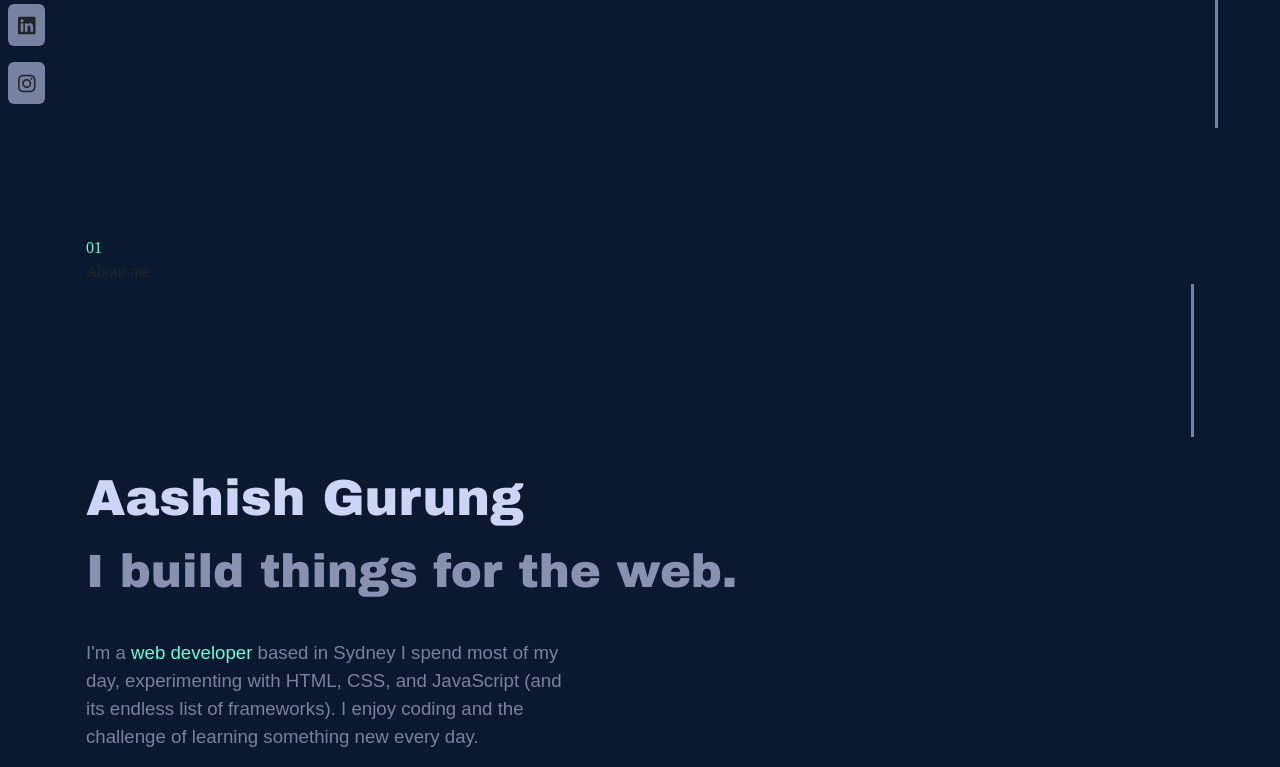
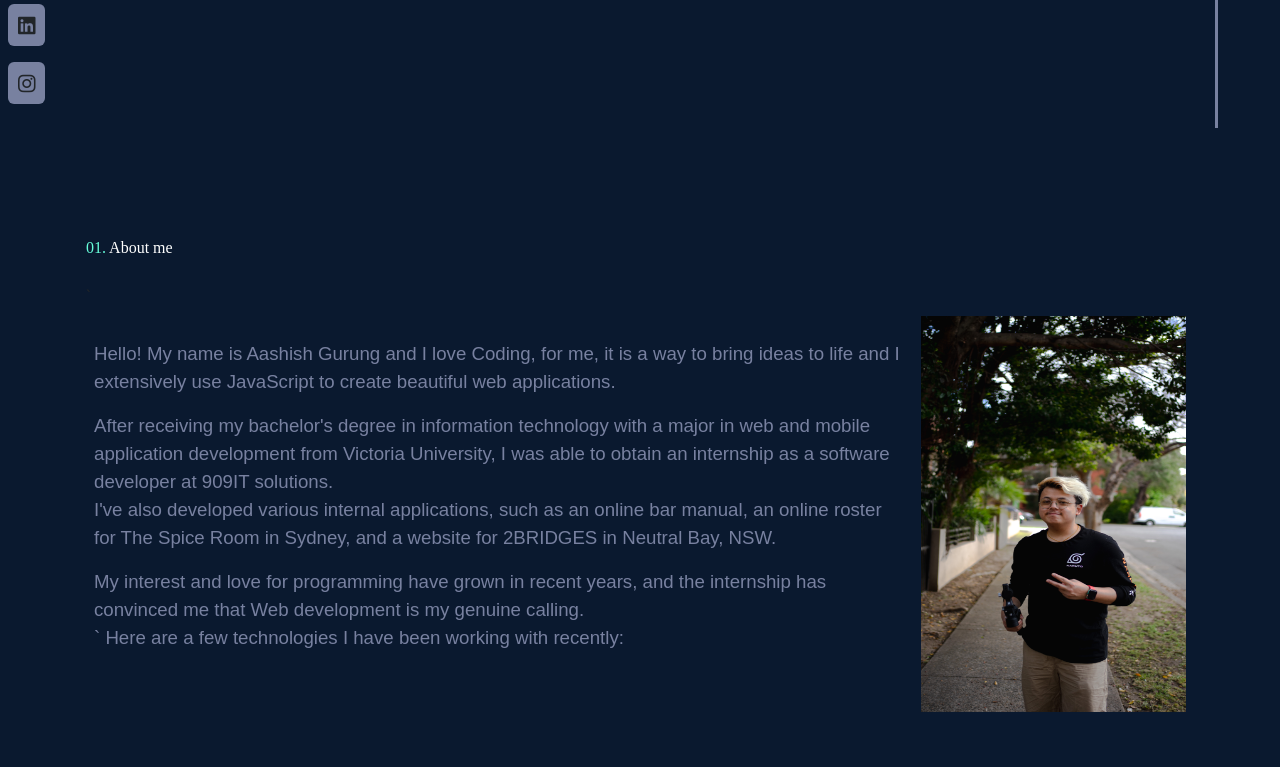
Before and after one commit to atsam10/portfilio, a PHP site: page / in a window 1280 px wide. Shown: the part 656-1423 px from the top of the page. After the commit the page ends 1392 px from the top, so only its background shows below. Run offline with PHP 8.4, Linux system fonts and the light colour scheme; some libraries are stand-ins or nearby versions.

Commit message:
about me and home page on progress

```diff
--- a/contents/aboutme.php
+++ b/contents/aboutme.php
@@ -1,13 +1,29 @@
 <div class="container aboutme p-3">
 
-<div class=" typewitter"><div class="color-lightgreen">01</div> About me </div>     <div class="vl"></div> <br>
-<div class=" pb-2" > <span id="myname">Aashish Gurung</span> <br>
-<span class="" id="intro">I build things for the web.<br></span>
-</div>
+    <div class=" color-white typewitter"><span class="color-lightgreen">01.</span> About me </div> <br>
+   `
 
+    <div class="d-flex">
+        <div class="p-2 w-100">
 
-<div class="pt-4" id="description">
-I'm a <span class="color-lightgreen">web developer</span> based in Sydney I spend most of my day, experimenting with HTML, CSS, and JavaScript (and its endless list of frameworks). I enjoy coding and the challenge of learning something new every day.<br>
-</div>
+            <div class="pt-4" id="abt_description">
+                <p>
+                    Hello! My name is Aashish Gurung and I love Coding, for me, it is a way to bring ideas to life and I extensively use JavaScript to create beautiful web applications.
+                </p>
 
-</div>
+                After receiving my bachelor's degree in information technology with a major in web and mobile application development from Victoria University, I was able to obtain an internship as a software developer at 909IT solutions.
+                <p>
+                    I've also developed various internal applications, such as an online bar manual, an online roster for The Spice Room in Sydney, and a website for 2BRIDGES in Neutral Bay, NSW.
+                </p>
+                My interest and love for programming have grown in recent years, and the internship has convinced me that Web development is my genuine calling.
+                <p>`
+                    Here are a few technologies I have been working with recently:<br>
+                </p>
+
+            </div>
+        </div>
+        <div class="p-2 flex-shrink-1">
+
+          <img src="images/profile.jpg" alt="profile pic" height="396px" width="265px">
+        </div>
+    </div>
--- a/css/style.css
+++ b/css/style.css
@@ -1,6 +1,9 @@
 /* for navbar */
 .color-lightgreen {
   color: #67feda;
+}
+.color-white {
+  color: #ffffff;
 }
 .typewitter {
   font-family: "typewritter";
@@ -59,7 +62,7 @@
 }
 /* --------------------- */
 
-/* for aboutme page */
+/* for home page */
 #myname {
   color: #ccd5f5;
   font-size: 38pt;
@@ -76,3 +79,11 @@
   font-size: 14pt;
   font-family: Arial;
 }
+/* FOR ABOUT ME PAGE */
+
+#abt_description {
+
+  color: #7881a0;
+  font-size: 14pt;
+  font-family: Arial;
+}
```
Also changed, not shown: images/profile.JPG (added).
